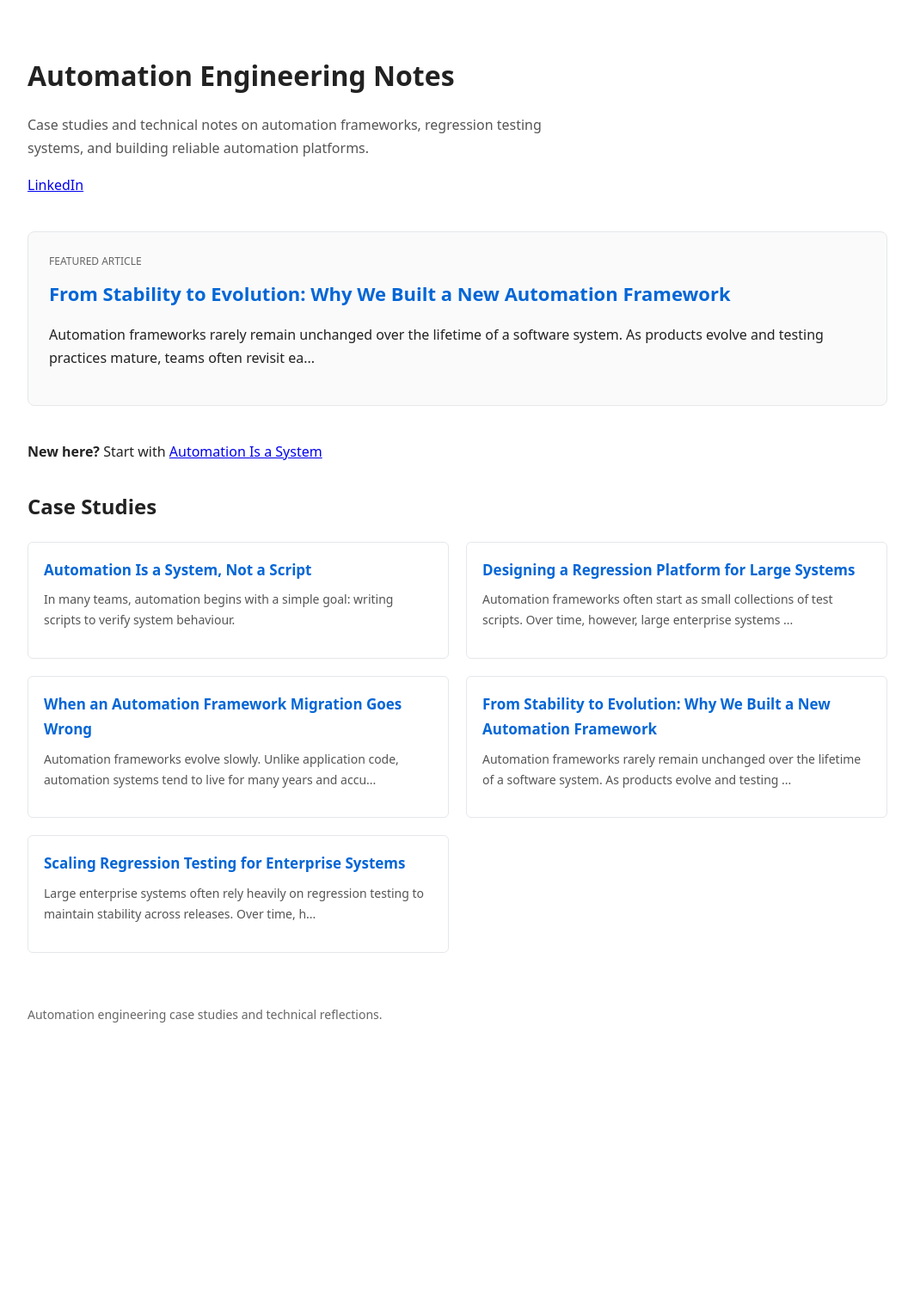
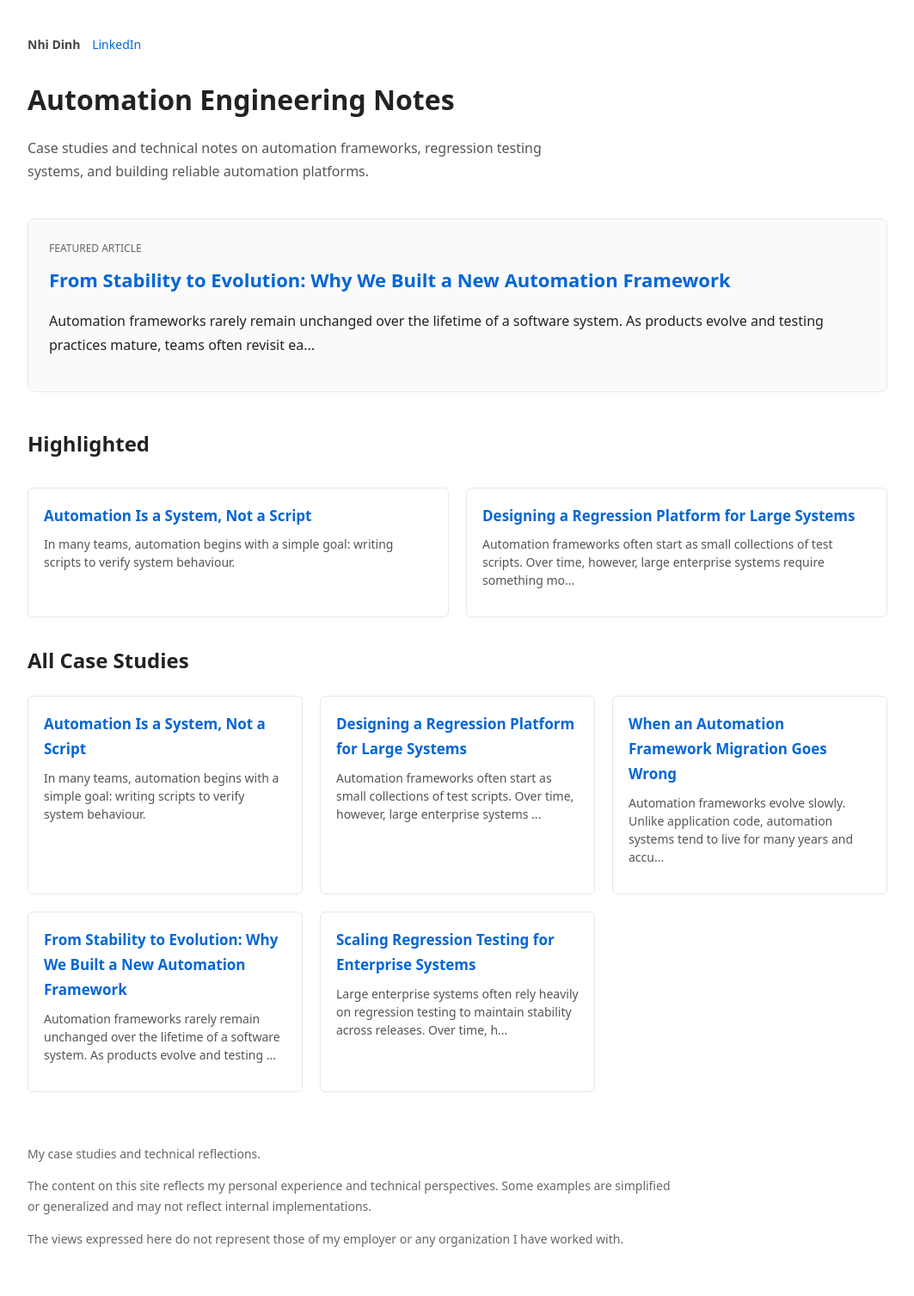
Before and after one commit to nhidinh/nhidinh.github.io, a Jekyll site: the page built from index.html, in a window 1280 px wide. Shown: the whole page at 86% size, without its empty margins (108-1171 px from the left). Built offline with Jekyll 4.4.1, drawn with Linux system fonts in a browser that asks for light colours; before the commit the page ends 1246 px from its top, so only the background shows below that.

Commit message:
Update index.html

```diff
--- a/index.html
+++ b/index.html
@@ -22,10 +22,28 @@ line-height:1.7;
 color:#222;
 }
 
+/* PROFILE HEADER */
+
+.profile{
+margin-bottom:25px;
+font-size:14px;
+color:#444;
+}
+
+.profile a{
+text-decoration:none;
+color:#0366d6;
+margin-left:10px;
+}
+
+.profile a:hover{
+text-decoration:underline;
+}
+
 /* HERO */
 
 .hero{
-margin-bottom:40px;
+margin-bottom:30px;
 }
 
 .hero h1{
@@ -65,9 +83,12 @@ color:#0366d6;
 text-decoration:underline;
 }
 
-/* START HERE */
+/* HIGHLIGHTED */
 
-.start{
+.highlight-grid{
+display:grid;
+grid-template-columns:1fr 1fr;
+gap:20px;
 margin:30px 0;
 }
 
@@ -75,10 +96,12 @@ margin:30px 0;
 
 .grid{
 display:grid;
-grid-template-columns:1fr 1fr;
+grid-template-columns:repeat(3,1fr);
 gap:20px;
 margin-top:20px;
 }
+
+/* CARD */
 
 .card{
 border:1px solid #e5e7eb;
@@ -93,16 +116,46 @@ font-weight:600;
 font-size:17px;
 }
 
+.card a:hover{
+text-decoration:underline;
+}
+
 .card p{
 margin-top:8px;
 color:#555;
 font-size:14px;
+line-height:1.5;
 }
+
+/* RESPONSIVE */
+
+@media (max-width:900px){
+
+.grid{
+grid-template-columns:repeat(2,1fr);
+}
+
+.highlight-grid{
+grid-template-columns:1fr;
+}
+
+}
+
+@media (max-width:600px){
+
+.grid{
+grid-template-columns:1fr;
+}
+
+}
+
+/* FOOTER */
 
 footer{
 margin-top:60px;
 font-size:14px;
 color:#666;
+max-width:750px;
 }
 
 </style>
@@ -110,6 +163,18 @@ color:#666;
 </head>
 
 <body>
+
+<!-- PROFILE HEADER -->
+
+<div class="profile">
+
+<strong>Nhi Dinh</strong>
+
+<a href="https://linkedin.com/in/nhidinhyen">LinkedIn</a>
+
+</div>
+
+<!-- HERO -->
 
 <div class="hero">
 
@@ -119,13 +184,9 @@ color:#666;
 Case studies and technical notes on automation frameworks, regression testing systems, and building reliable automation platforms.
 </p>
 
-<p>
-<a href="https://linkedin.com/in/nhidinhyen">LinkedIn</a>
-</p>
-
 </div>
 
-<!-- FEATURED -->
+<!-- FEATURED ARTICLE -->
 
 {% assign featured = site.case_studies | where: "title", "From Stability to Evolution: Why We Built a New Automation Framework" | first %}
 
@@ -143,17 +204,31 @@ Case studies and technical notes on automation frameworks, regression testing sy
 
 {% endif %}
 
-<!-- START HERE -->
+<!-- HIGHLIGHTED ARTICLES -->
 
-<div class="start">
+<h2>Highlighted</h2>
 
-<strong>New here?</strong>
-Start with
-<a href="/case-studies/automation-is-a-system/">Automation Is a System</a>
+<div class="highlight-grid">
+
+{% assign highlights = site.case_studies | sort: "order" | slice: 0,2 %}
+
+{% for post in highlights %}
+
+<div class="card">
+
+<a href="{{ post.url }}">{{ post.title }}</a>
+
+<p>{{ post.excerpt | strip_html | truncate:140 }}</p>
 
 </div>
 
-<h2>Case Studies</h2>
+{% endfor %}
+
+</div>
+
+<!-- ALL ARTICLES -->
+
+<h2>All Case Studies</h2>
 
 {% assign sorted = site.case_studies | sort: "order" %}
 
@@ -173,10 +248,21 @@ Start with
 
 </div>
 
+<!-- FOOTER -->
+
 <footer>
 
 <p>
-Automation engineering case studies and technical reflections.
+My case studies and technical reflections.
+</p>
+
+<p>
+The content on this site reflects my personal experience and technical perspectives.
+Some examples are simplified or generalized and may not reflect internal implementations.
+</p>
+
+<p>
+The views expressed here do not represent those of my employer or any organization I have worked with.
 </p>
 
 </footer>
```
